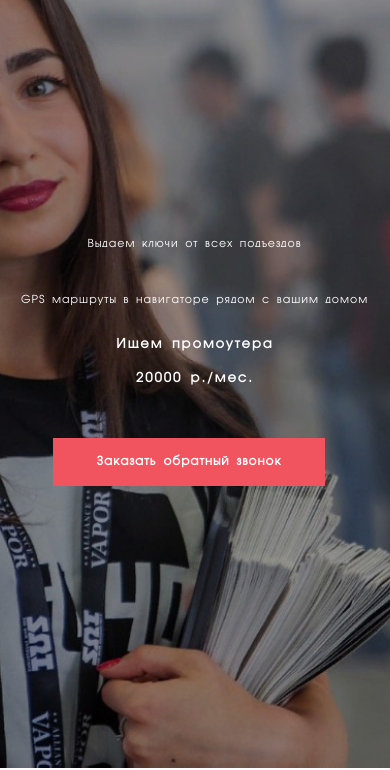
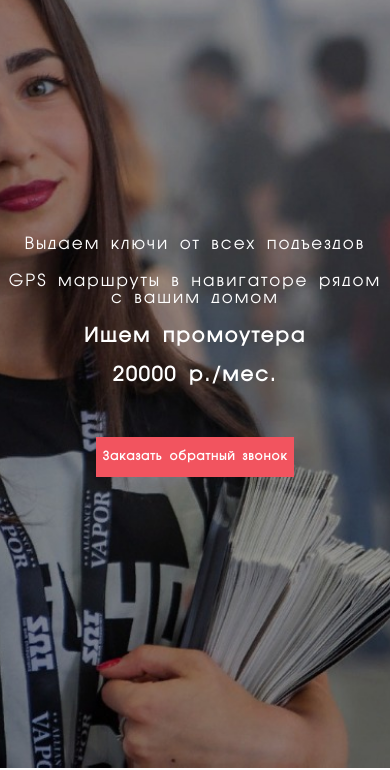
Before and after one commit to nlv/landing_masters, a plain HTML site: page index.html in a window 390 px wide. Shown: the part 76-846 px from the top of the page. Drawn offline with Linux system fonts and the light colour scheme; files whose address does not match are found by name.

Commit message:
Стартовая страница: разрешение до 600

```diff
--- a/css/style.css
+++ b/css/style.css
@@ -11,6 +11,7 @@ body {
     font-family: 'AGAvantGardeCyr Book', monospace;
     font-style: normal;
     font-weight: 400;
+    /* box-sizing: padding-box; */
 }
 
 
@@ -111,6 +112,8 @@ footer {
     -webkit-transition: all 0.4s ease-in-out;
     transition: all 0.4s ease-in-out;
 }
+
+
 
 #intro .btn-danger,
 #contact .btn-danger {
@@ -739,28 +742,34 @@ footer {
     height: 100vh;
   }
 
+}
+
 @media (max-width: 600px) {
 
   body {
-      font-size: 8px;
+    font-size: 14px;
   }
 
   h1 {
-      font-size: 1.3rem;
+    font-size: 1.4em;
+    line-height: normal;
   }
 
   h2 {
-      font-size: 1.2rem;
+    font-size: 1.3em;
     text-transform: uppercase;
+    line-height: normal;
   }
 
   h3 {
     line-height: none;
-      font-size: 1.1rem;
+    font-size: 1.2em;
+    line-height: normal;
   }
 
   #intro h3 {
-      letter-spacing: 1px;
+    letter-spacing: none;
+    line-height: normal;
   }
 
   h5 {
@@ -768,12 +777,13 @@ footer {
   }
 
   .col-sm-12 {
-      padding-left: 0;
-      padding-right: 0;
+    padding-left: 2px;
+    padding-right: 2px;
+  }
+
+  #intro .btn {
+    padding: 0px 0px;
+    margin-right: 0px;
+    padding: 10px 5px;
   }
 }
-
-
-
-
-}
```
Also changed, not shown: index.html (+0 -1 lines). Lines whose indentation alone changed are shown as unchanged.
